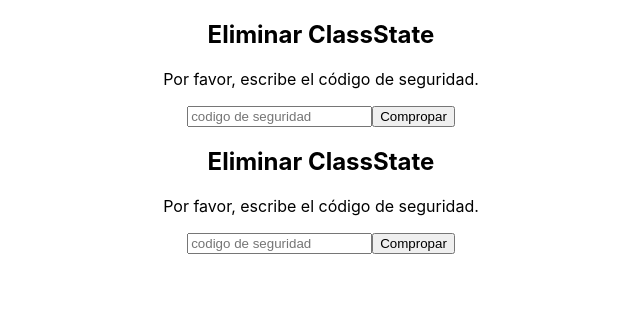
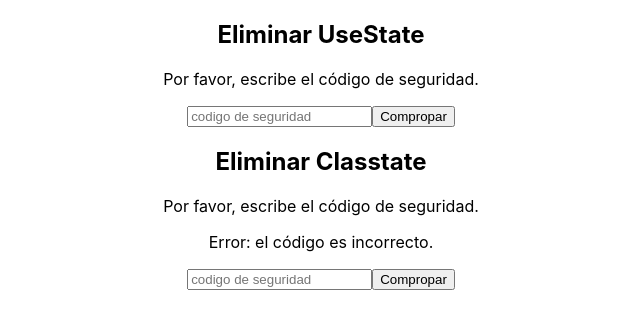
Before and after one commit to AyrielNoriega/manejo_estado, a React (Create React App) app: page / in a window 1280 px wide. Shown: the top 328 px of the page, without its empty margins (319-959 px from the left). Built offline with nearby package versions, Linux system fonts and the light colour scheme.

Commit message:
Estados
Estados simples: React.Component vs. useState

```diff
--- a/src/App.js
+++ b/src/App.js
@@ -5,8 +5,8 @@ import { ClassState } from "./ClassState";
 function App() {
   return (
     <div className="App">
-       <UseState />
-       <ClassState />
+       <UseState name="UseState"/>
+       <ClassState name="Classtate"/>
     </div>
   );
 }
--- a/src/ClassState.js
+++ b/src/ClassState.js
@@ -1,16 +1,28 @@
 import React, { Component } from "react";
 
 class ClassState extends Component {
+    constructor(props){
+        super(props)
+        this.state = {
+            error: true,
+            otroEstado: false
+        }
+    }
     render(){
         return(
             <div>
-                <h2>Eliminar ClassState</h2>
+                <h2>Eliminar {this.props.name}</h2>
                 <p>Por favor, escribe el código de seguridad.</p>
-
+                {this.state.error && (
+                    <p>Error: el código es incorrecto.</p>
+                )}
                 <input
                     placeholder="codigo de seguridad"
                 />
-                <button>Compropar</button>
+                <button
+                    //onClick={() => this.setState({error: !this.state.error})}
+                    onClick={() => this.setState(prevState => ({error: !prevState.error}))}
+                >Compropar</button>
             </div>
         );
     }
--- a/src/UseState.js
+++ b/src/UseState.js
@@ -1,11 +1,17 @@
 import React from "react";
 
-function UseState() {
+function UseState(props) {
+    const [error, setError] = React.useState(false);
+    const [otroState, setOtroState] = React.useState(false);
+
     return(
         <div>
-            <h2>Eliminar ClassState</h2>
+            <h2>Eliminar {props.name}</h2>
             <p>Por favor, escribe el código de seguridad.</p>
 
+            {error && (
+                <p>Error: el código es incorrecto.</p>
+            )}
             <input
                 placeholder="codigo de seguridad"
             />
```
